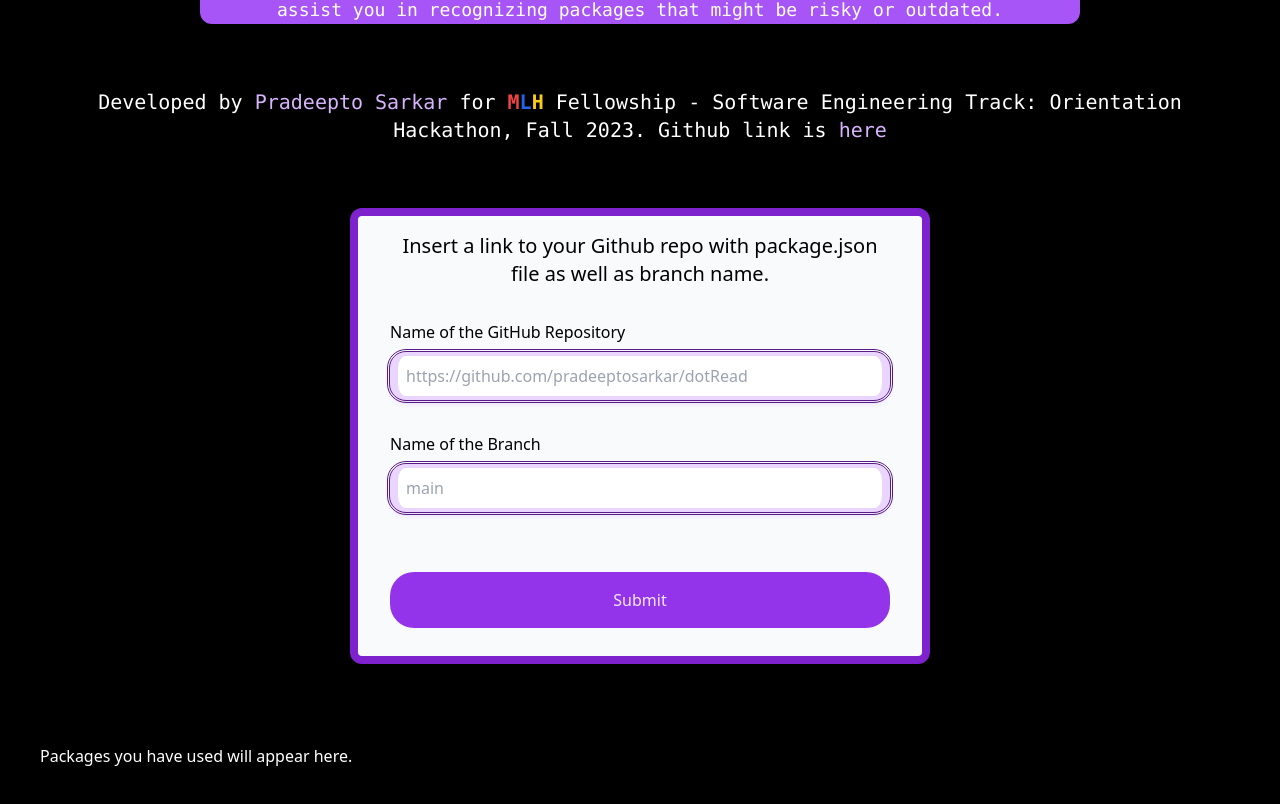
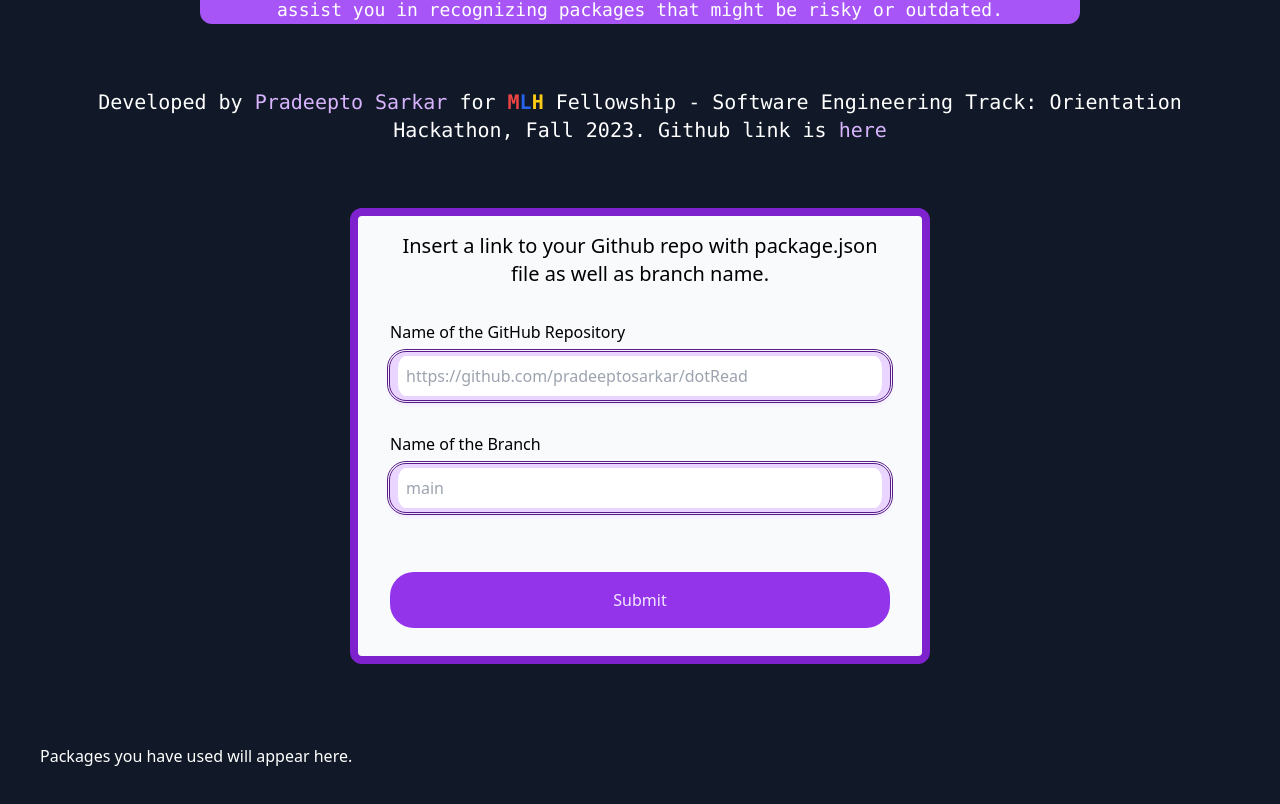
Before and after one commit to pradeeptosarkar/dotPackages, a React (Create React App) app: page / in a window 1280 px wide. Shown: the part 364-1168 px from the top of the page. Built offline with nearby package versions, Linux system fonts and the light colour scheme.

Commit message:
UI Update 2.0

```diff
--- a/src/components/PackageDependencies.js
+++ b/src/components/PackageDependencies.js
@@ -25,11 +25,11 @@ function PackageDependencies() {
 
   return (
     <div>
-      <div className="p-20 bg-black flex flex-col justify-start items-start gap-12 bg-black">
+      <div className="p-20 bg-gray-900 flex flex-col justify-start items-start gap-12 bg-black">
         <h1 className="text-5xl text-purple-400">{slug}</h1>
       </div>
 
-      <div className="flex bg-black flex-row px-10 py-20 justify-center items-center">
+      <div className="flex bg-gray-900 flex-row px-10 py-20 justify-center items-center">
         {packages === null ? (
           <p>Loading...</p>
         ) : (
--- a/src/pages/Home.js
+++ b/src/pages/Home.js
@@ -73,7 +73,7 @@ function Home() {
 
   return (
     <>
-      <div className="p-10 bg-black flex flex-col items-center justify-start items-start gap-12">
+      <div className="p-10 bg-gray-900 flex flex-col items-center justify-start items-start gap-12">
         <h1 className="text-5xl text-white bg-purple-600 rounded-3xl px-3 py-3">dotPackages</h1>
         <h2 className="text-4xl text-white font-mono">NPM Packages Manager</h2>
         <p className="text-lg text-white text-center font-mono mx-40 bg-purple-500 rounded-xl">
@@ -147,7 +147,7 @@ function Home() {
         </div>
       </div>
 
-      <div className="px-10 pb-20 bg-black pt-10 grid md:grid-cols-2 lg:grid-cols-3 gap-12 text-white">
+      <div className="px-10 pb-20 bg-gray-900 pt-10 grid md:grid-cols-2 lg:grid-cols-3 gap-12 text-white">
         {finished ? (
           repos.map((item, index) => (
             <PackageInfo item={item} key={index} />
```
